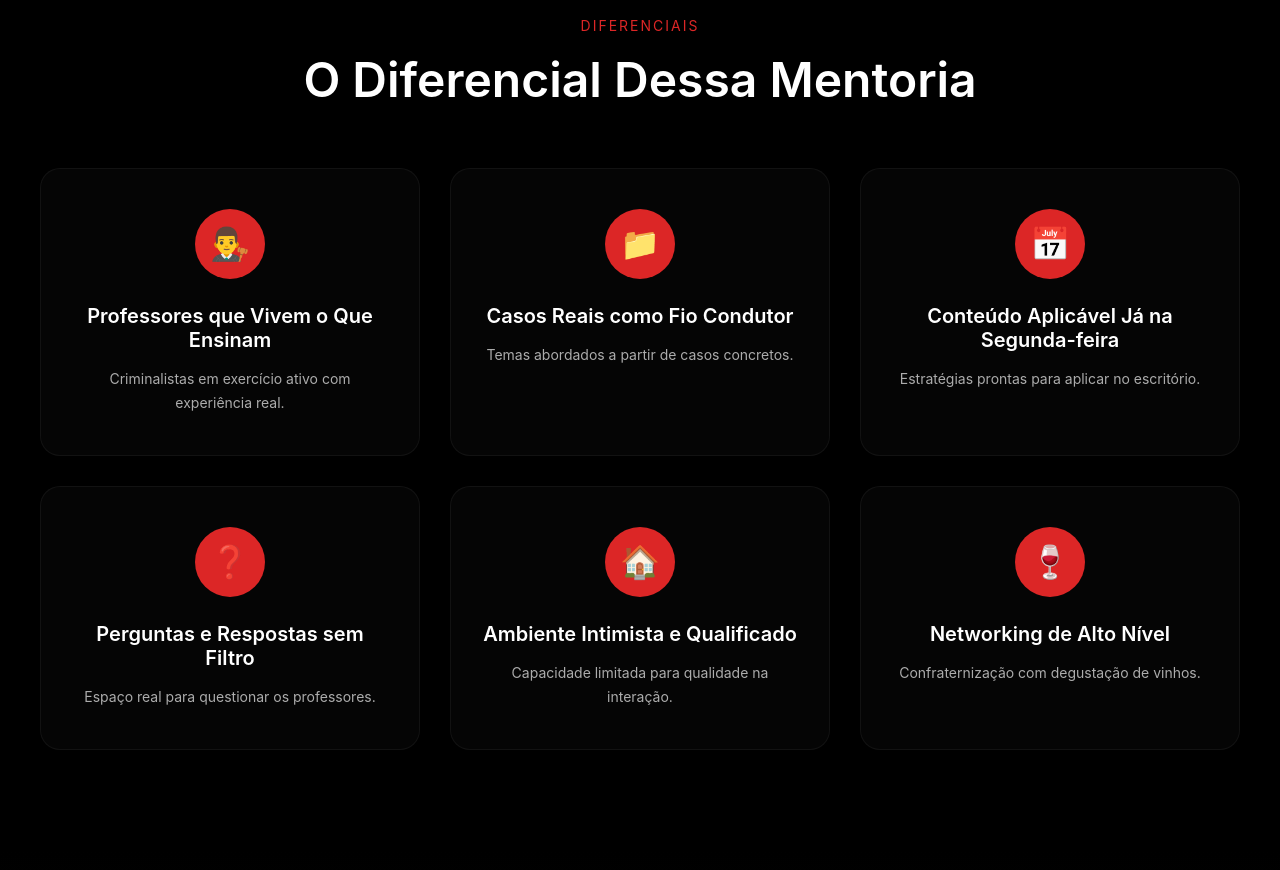
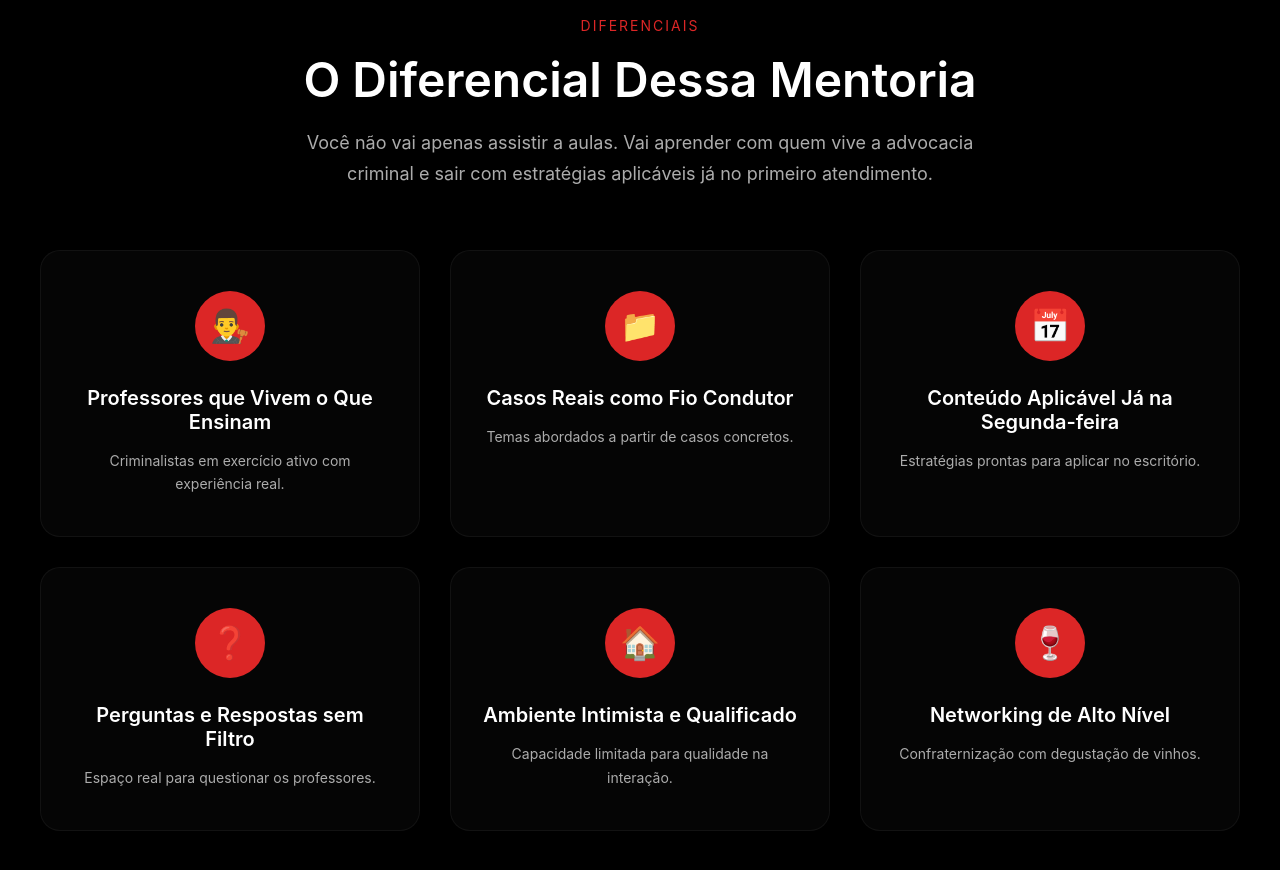
Before and after one commit to aleanmendonca/mentoriajuriscrimi, a React (Vite) app: page / in a window 1280 px wide. Shown: the part 3280-4150 px from the top of the page. Built offline with nearby package versions, Linux system fonts and the light colour scheme; a web font is replaced by a local one.

Commit message:
Adicionado texto sobre diferencial da mentoria

```diff
--- a/src/App.jsx
+++ b/src/App.jsx
@@ -777,6 +777,9 @@ function Differential() {
         <div style={styles.sectionHeader}>
           <p style={styles.sectionLabel}>Diferenciais</p>
           <h2 style={styles.sectionTitle}>O Diferencial Dessa Mentoria</h2>
+          <p style={{ color: '#ACACAC', fontSize: isMobile ? '15px' : '18px', maxWidth: '700px', margin: '0 auto', lineHeight: 1.7, marginBottom: '30px' }}>
+            Você não vai apenas assistir a aulas. Vai aprender com quem vive a advocacia criminal e sair com estratégias aplicáveis já no primeiro atendimento.
+          </p>
         </div>
 
         <div style={{ ...styles.diffGrid, gridTemplateColumns: isMobile ? '1fr' : 'repeat(auto-fit, minmax(280px, 1fr))' }}>
```
